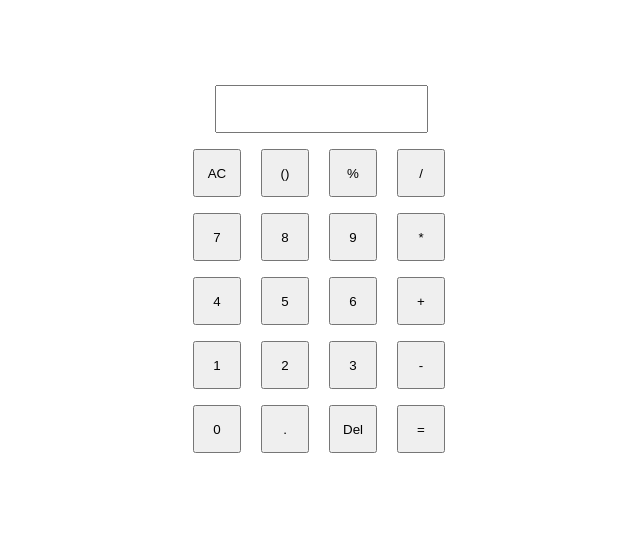
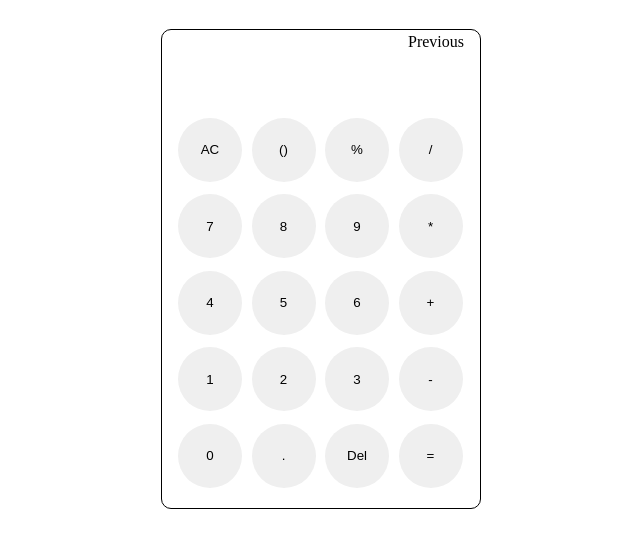
Before and after one commit to hquezada24/calc, a plain HTML site: page index.html in a window 1280 px wide. Shown: the part 40-588 px from the top of the page, without its empty margins (319-959 px from the left). Drawn offline with Linux system fonts and the light colour scheme.

Commit message:
style calculator
turn buttons into circles. add padding. add calculator border

```diff
--- a/index.html
+++ b/index.html
@@ -9,6 +9,7 @@
 <body>
     <h1>Calculator</h1>
     <div class="container">
+        <div class="prev"><p>Previous</p></div>
         <form action="" id="input">
             <input type="text" name="" id="input-box" placeholder="">
         </form>
--- a/styles.css
+++ b/styles.css
@@ -6,35 +6,63 @@
 
 h1 {
     text-align: center;
+    margin-bottom: 2rem;
+}
+
+body {
+    display: flex;
+    flex-direction: column;
+    justify-content: space-evenly;
+    align-items: center;
 }
 
 .container {
+    width: 20rem;
+    height: 30rem;
+    border: 1px solid black ;
+    border-radius: 10px;
+}
+
+.prev {
+    height: 5%;
+    display: flex;
+    justify-content: flex-end;
+    align-items: center;
+    padding: 0 1rem;
+}
+
+form {
     width: 100%;
-    height: 50vh;
+    height: 10%;
     display: flex;
     justify-content: center;
-    flex-direction: column;
-    align-items: center;
 }
 
 input{
-    width: 100%;
+    width: 98%;
     height: 3rem;
     padding: 0 1rem;
+    border: none;
+}
+
+input:focus{
+    border: none;
 }
 
 .buttons {
-    margin-top: 1rem;
-    width: 20%;
-    height: 40%;
+    height: 85%;
     display: grid;
     grid-template-columns: repeat(4, 1fr);
+    grid-template-rows: repeat(5, 1fr);
     grid-auto-rows: minmax(1fr, auto);
-    gap: 1rem;
+    gap: 0.5rem;
+    padding: 1rem;
 }
 
+
 button {
-    width: 3rem;
-    height: 3rem;
-    /*margin: 1rem 0 0 0;*/
+    width: 4rem;
+    height: 4rem;
+    border-radius: 50%;
+    border: none;
 }
```
